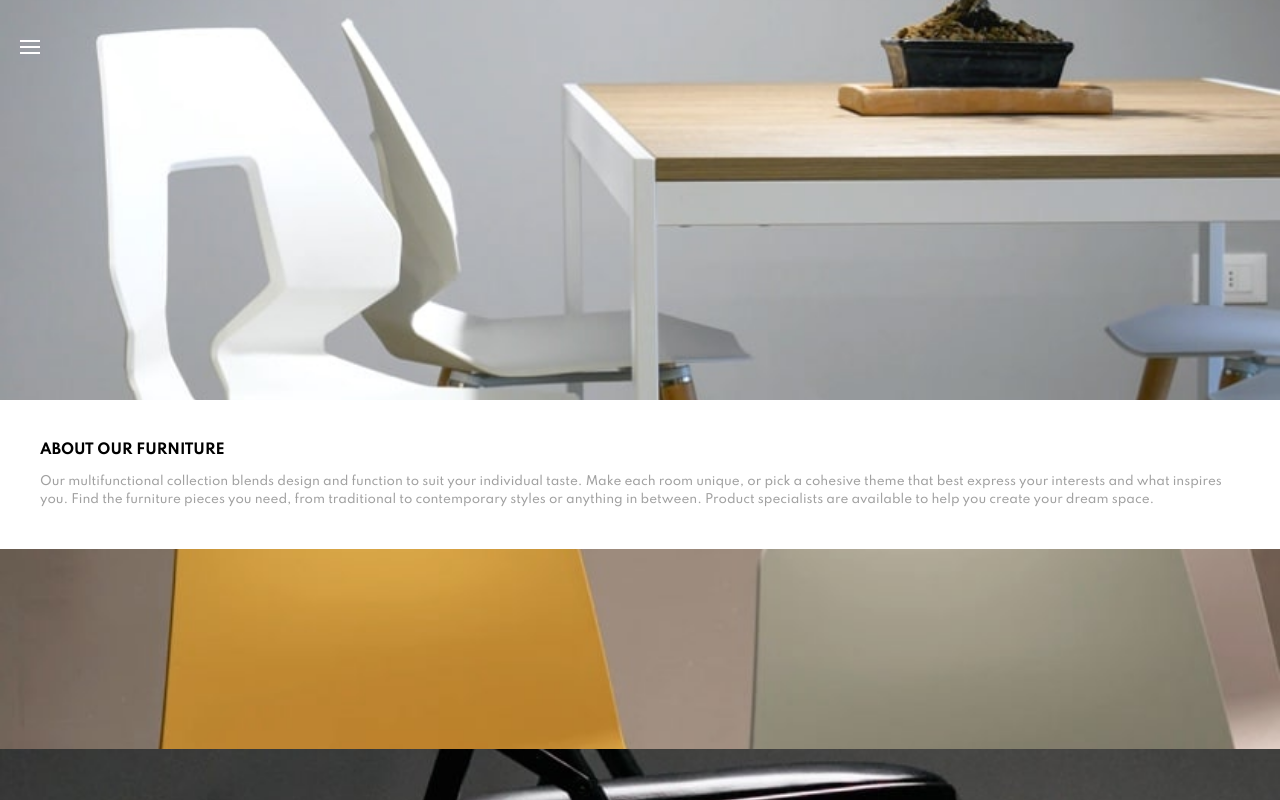
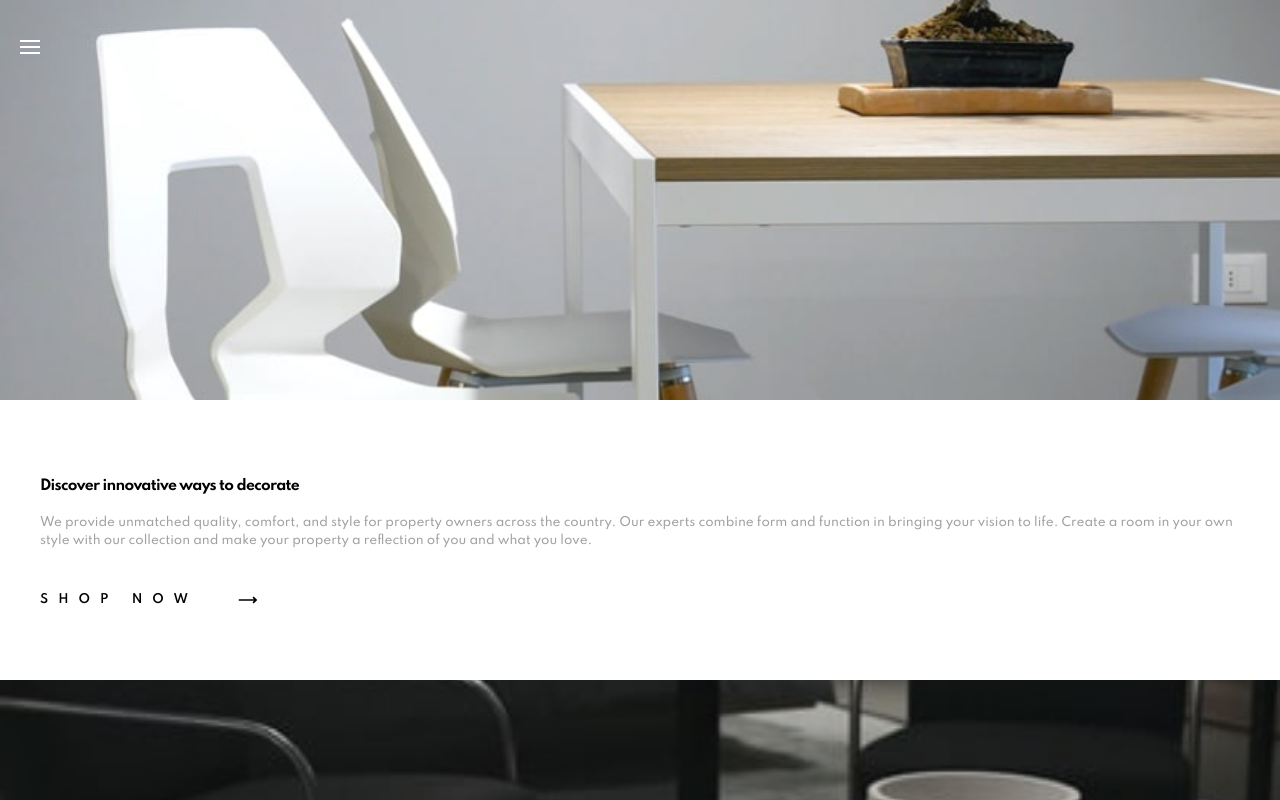
Before and after one commit to xKarol/room-homepage, a Next.js app: page / in a window 1280 px wide. Shown: the top 800 px of the page. Built offline with nearby package versions, Linux system fonts and the light colour scheme.

Commit message:
Add hero section

```diff
--- /dev/null
+++ b/components/Hero.js
@@ -0,0 +1,21 @@
+import { CgArrowLongRight } from "react-icons/cg";
+
+export default function Hero() {
+  return (
+    <section className="w-full px-10 py-[70px]">
+      <h1 className="text-2xl font-bold text-[14px] tracking-tighter mb-3">
+        Discover innovative ways to decorate
+      </h1>
+      <p className="text-darkGray">
+        We provide unmatched quality, comfort, and style for property owners
+        across the country. Our experts combine form and function in bringing
+        your vision to life. Create a room in your own style with our collection
+        and make your property a reflection of you and what you love.
+      </p>
+      <div className="uppercase font-semibold tracking-[10px] mt-10 flex items-center space-x-10">
+        <p>Shop Now</p>
+        <CgArrowLongRight className="text-xl" />
+      </div>
+    </section>
+  );
+}
--- a/package.json
+++ b/package.json
@@ -10,7 +10,8 @@
   "dependencies": {
     "next": "12.0.7",
     "react": "17.0.2",
-    "react-dom": "17.0.2"
+    "react-dom": "17.0.2",
+    "react-icons": "^4.3.1"
   },
   "devDependencies": {
     "autoprefixer": "^10.4.2",
--- a/pages/index.js
+++ b/pages/index.js
@@ -2,10 +2,12 @@
 import Header from "../components/Header";
 import Photo from "../components/Photo";
 import About from "../components/About";
+import Hero from "../components/Hero";
 import Hero1 from "../assets/images/desktop-image-hero-1.jpg";
 import Hero2 from "../assets/images/desktop-image-hero-2.jpg";
 import Hero3 from "../assets/images/desktop-image-hero-3.jpg";
-import AboutImg from "../assets/images/image-about-light.jpg";
+import AboutImg from "../assets/images/image-about-dark.jpg";
+import AboutLightImg from "../assets/images/image-about-light.jpg";
 
 export default function Home() {
   return (
@@ -17,10 +19,14 @@
       </Head>
       <Header />
       <Photo src={Hero1} className={"w-full h-[400px]"} alt="room photo" />
+      <Hero />
+      <Photo src={AboutImg} className={"w-full h-[250px]"} alt="room photo" />
       <About />
-      <Photo src={Hero2} className={"w-full h-[200px]"} alt="room photo" />
-      <Photo src={Hero3} className={"w-full h-[250px]"} alt="room photo" />
-      <Photo src={AboutImg} className={"w-full h-[250px]"} alt="room photo" />
+      <Photo
+        src={AboutLightImg}
+        className={"w-full h-[300px]"}
+        alt="room photo"
+      />
     </>
   );
 }
```
Also changed, not shown: 1 other file (tests, documents, lock files or other folders).
